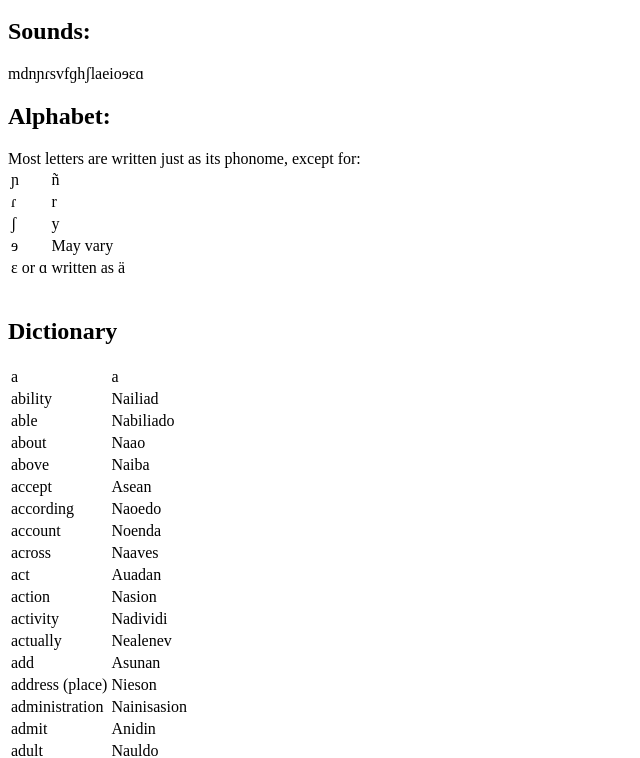
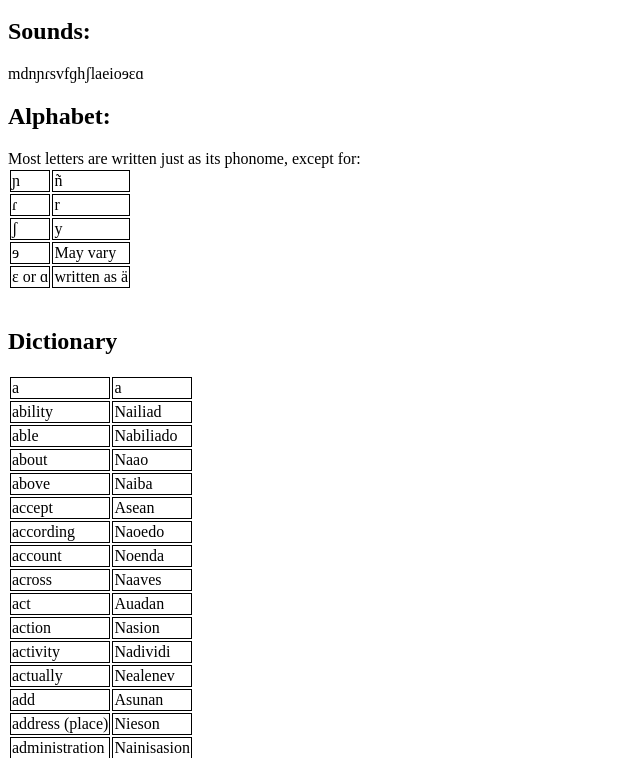
Before and after one commit to FranchuFranchu/Nedan-Language, a plain HTML site: page index.html in a window 1280 px wide. Shown: the part 48-806 px from the top of the page, without its empty margins (0-640 px from the left). Drawn offline with Linux system fonts and the light colour scheme.

Commit message:
Update index.html

```diff
--- a/index.html
+++ b/index.html
@@ -5,8 +5,8 @@
       The Nedan Language
     </title>
     <style>
-      table {
-        border:0;
+      td {
+        border: 1px solid #000000
       }
 
     </style>
```
